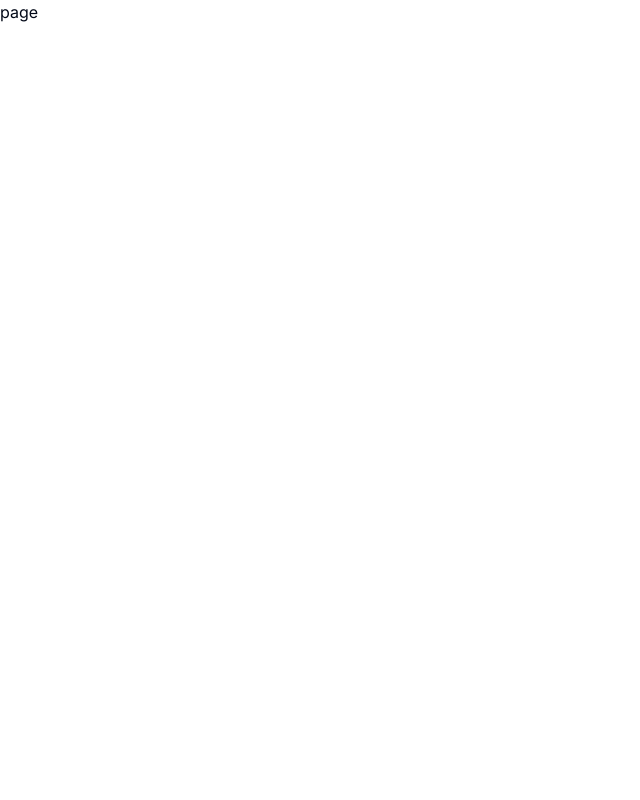
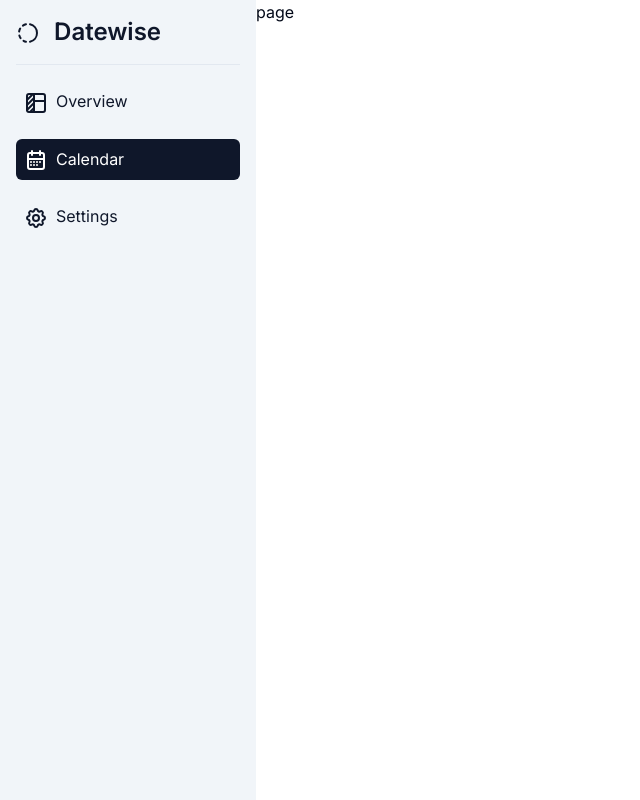
Before and after one commit to zshlabs/datewise, a Next.js app: page /calendar in a window 1280 px wide. Shown: the whole page, without its empty margins (0-640 px from the left). Built offline with nearby package versions, Linux system fonts and the light colour scheme.

Commit message:
feat:- SideBar component

```diff
--- a/package.json
+++ b/package.json
@@ -11,6 +11,7 @@
     "format:fix": "prettier --write --ignore-path .gitignore ."
   },
   "dependencies": {
+    "@tabler/icons-react": "^2.44.0",
     "@vercel/analytics": "^1.1.1",
     "class-variance-authority": "^0.7.0",
     "clsx": "^2.0.0",
--- a/src/app/calendar/page.tsx
+++ b/src/app/calendar/page.tsx
@@ -1,3 +1,9 @@
+import Sidebar from "../components/[sidebar]/Sidebar";
 export default function page() {
-  return <div>page</div>;
+  return (
+    <div className="flex">
+      <Sidebar />
+      <div className="flex-grow">page</div>
+    </div>
+  );
 }
--- /dev/null
+++ b/src/app/components/[sidebar]/Sidebar.tsx
@@ -0,0 +1,12 @@
+import React from "react";
+import ClientComponent from "./clientComponent";
+
+const Sidebar: React.FC = () => {
+  return (
+    <>
+      <ClientComponent />
+    </>
+  );
+};
+
+export default Sidebar;
--- /dev/null
+++ b/src/app/components/[sidebar]/clientComponent.tsx
@@ -0,0 +1,82 @@
+"use client";
+import React from "react";
+import Link from "next/link";
+import {
+  IconCalendarMonth,
+  IconTableColumn,
+  IconSettings,
+  IconProgress,
+} from "@tabler/icons-react";
+import { usePathname } from "next/navigation";
+
+const ClientComponent: React.FC = () => {
+  const pathname = usePathname();
+  return (
+    <aside className="w-64 bg-slate-100 p-4 text-white min-h-screen">
+      <h2 className="text-2xl text-primary font-semibold mb-4">
+        {" "}
+        <IconProgress className="inline-block mr-2" /> Datewise
+      </h2>
+      <ul className="space-y-4">
+        <hr className="" />
+        <li
+          className={`p-2 rounded-md ${
+            pathname === "/" ? "bg-primary text-white" : ""
+          }`}
+        >
+          <IconTableColumn
+            className={`inline-block mr-2 ${
+              pathname === "/" ? "text-white" : "text-primary"
+            }`}
+          />
+          <Link
+            href="/"
+            className={`${pathname === "/" ? "text-white" : "text-primary"}`}
+          >
+            Overview
+          </Link>
+        </li>
+        <li
+          className={`p-2 rounded-md ${
+            pathname === "/calendar" ? "bg-primary text-white" : ""
+          }`}
+        >
+          <IconCalendarMonth
+            className={`inline-block mr-2 ${
+              pathname === "/calendar" ? "text-white" : "text-primary"
+            }`}
+          />
+          <Link
+            href="/calendar"
+            className={`${
+              pathname === "/calendar" ? "text-white" : "text-primary"
+            }`}
+          >
+            Calendar
+          </Link>
+        </li>
+        <li
+          className={`p-2 rounded-md ${
+            pathname === "/settings" ? "bg-primary text-white" : ""
+          }`}
+        >
+          <IconSettings
+            className={`inline-block mr-2 ${
+              pathname === "/settings" ? "text-white" : "text-primary"
+            }`}
+          />
+          <Link
+            href="/settings"
+            className={`${
+              pathname === "/settings" ? "text-white" : "text-primary"
+            }`}
+          >
+            Settings
+          </Link>
+        </li>
+      </ul>
+    </aside>
+  );
+};
+
+export default ClientComponent;
--- a/src/app/layout.tsx
+++ b/src/app/layout.tsx
@@ -6,8 +6,8 @@ import { Analytics } from "@vercel/analytics/react";
 const inter = Inter({ subsets: ["latin"] });
 
 export const metadata: Metadata = {
-  title: "Create Next App",
-  description: "Generated by create next app",
+  title: "Datewise",
+  description: "A Better Google Calendar",
 };
 
 export default function RootLayout({
```
Also changed, not shown: src/app/components/Sidebar.tsx (deleted).
